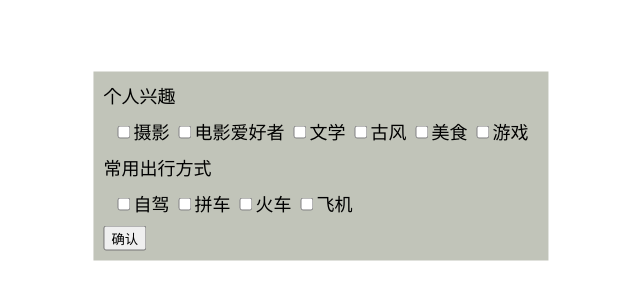
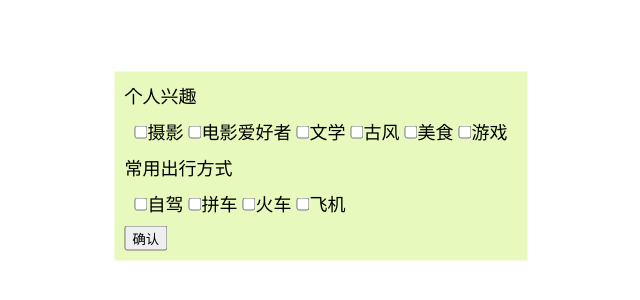
Before and after one commit to Begeassgit/web, a plain HTML site: page src/main/resources/templates/tag.html in a window 1280 px wide. Shown: the part 234-534 px from the top of the page, without its empty margins (319-959 px from the left). Drawn offline with Linux system fonts and the light colour scheme.

Commit message:
first commit

```diff
--- a/src/main/resources/static/Css/Tag.css
+++ b/src/main/resources/static/Css/Tag.css
@@ -8,7 +8,7 @@ body{
     margin: 0;
     padding: 10px;
     transform: translate(-50%,-50%);
-    background: rgba(31, 43, 1, 0.274);
+    background: rgba(172, 233, 18, 0.274);
     top: 50%;
     left: 50%;
 }
@@ -19,6 +19,12 @@ body{
 .tags .select{
     margin: 0;
     padding: 10px;
-    border-radius: 5px;
     font-size: large;
 }
+.tags .select input{
+    margin: 0;
+    padding: 10px;
+    border-radius: 5px;
+    background: rgba(234, 248, 42, 0.842);
+
+}
--- a/src/main/resources/static/tag.html
+++ b/src/main/resources/templates/tag.html
@@ -1,7 +1,7 @@
 <!DOCTYPE html>
 <html>
     <title>个人兴趣</title>
-    <link rel="stylesheet" href="Css/Tag.css">
+    <link rel="stylesheet" href="../static/Css/Tag.css">
     <head>
         <script>
         </script>
```
